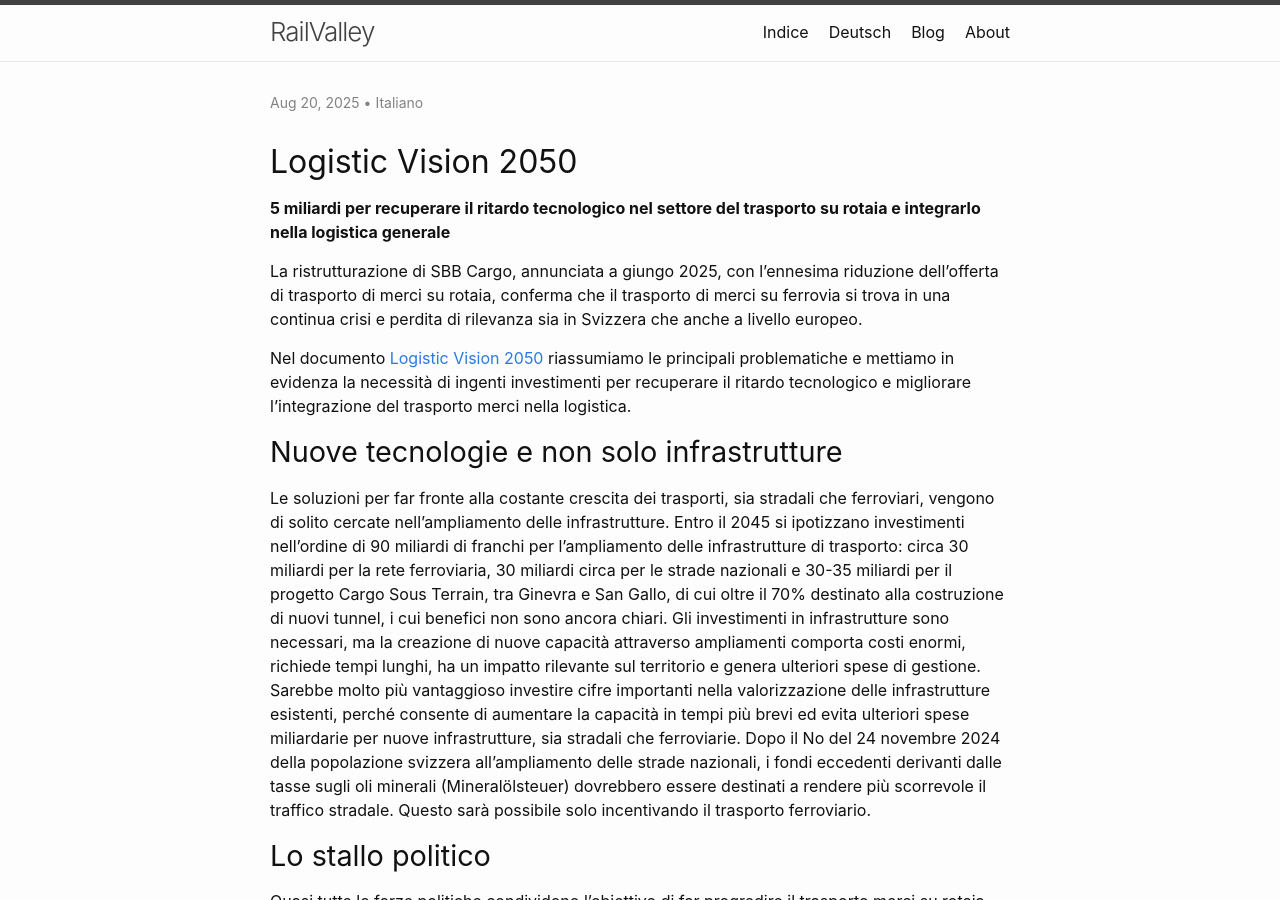
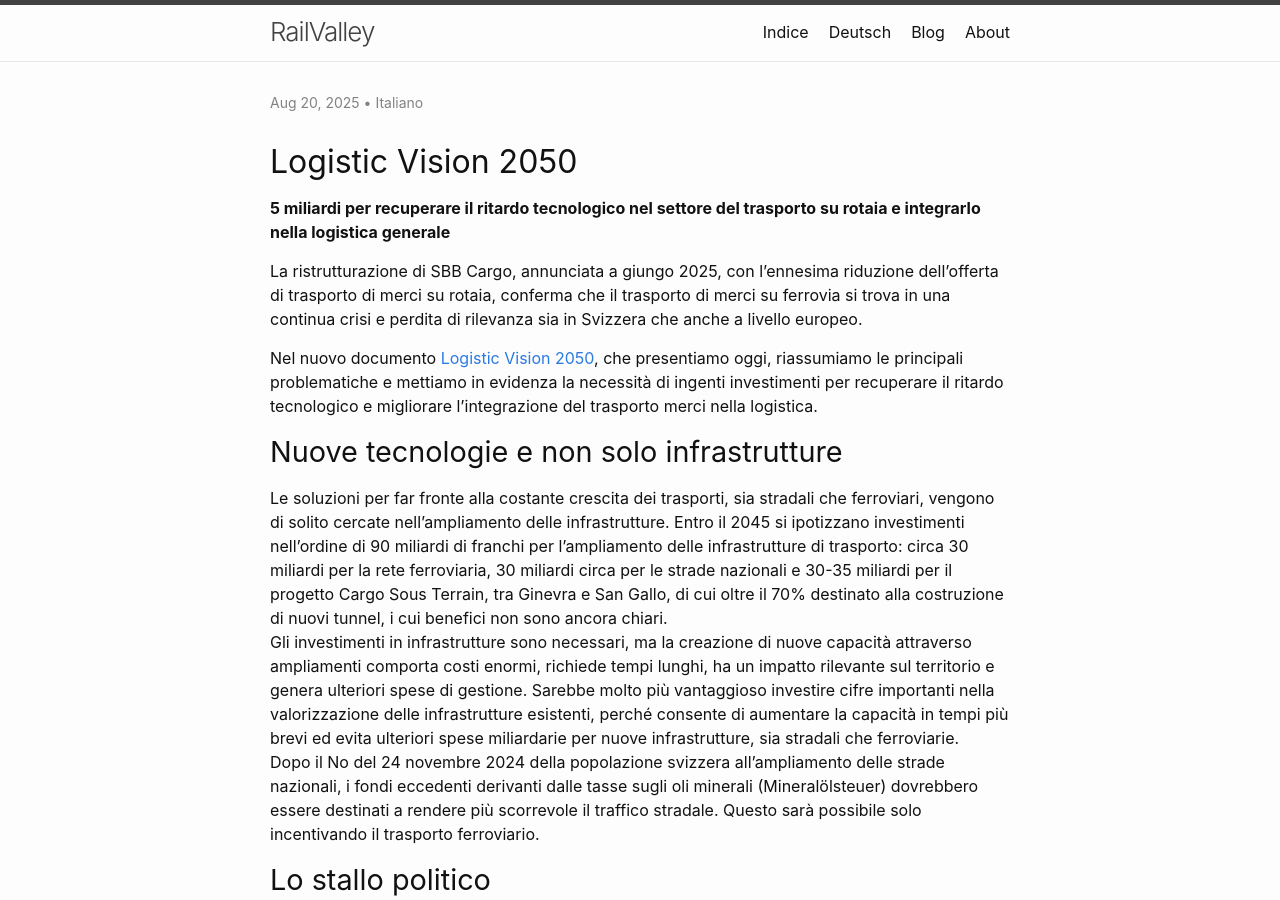
Before and after one commit to Railvalley/railvalley.github.io, a Jekyll site: the page built from _posts/2025-08-20-logistic-vision-2050.md, in a window 1280 px wide and 900 px high. Built offline with Jekyll 4.4.1, drawn with Linux system fonts in a browser that asks for light colours.

Commit message:
Update 2025-08-20-logistic-vision-2050.md

```diff
--- a/_posts/2025-08-20-logistic-vision-2050.md
+++ b/_posts/2025-08-20-logistic-vision-2050.md
@@ -15,11 +15,12 @@ hidden: false
 La ristrutturazione di SBB Cargo, annunciata a giungo 2025, con l’ennesima riduzione dell’offerta di trasporto di merci su rotaia, conferma che il trasporto di merci su ferrovia si trova in una continua crisi e perdita di rilevanza sia in Svizzera che anche a livello europeo.
 
 
-Nel documento [Logistic Vision 2050](/files/logistic-vision-20250/railvalley-logistic-vision-2050.pdf) riassumiamo le principali problematiche e mettiamo in evidenza la necessità di ingenti investimenti per recuperare il ritardo tecnologico e migliorare l’integrazione del trasporto merci nella logistica.
+Nel nuovo documento [Logistic Vision 2050](/files/logistic-vision-20250/railvalley-logistic-vision-2050.pdf), che presentiamo oggi, riassumiamo le principali problematiche e mettiamo in evidenza la necessità di ingenti investimenti per recuperare il ritardo tecnologico e migliorare l’integrazione del trasporto merci nella logistica.
 
 ## Nuove tecnologie e non solo infrastrutture
 Le soluzioni per far fronte alla costante crescita dei trasporti, sia stradali che ferroviari, vengono di solito cercate nell’ampliamento delle infrastrutture. Entro il 2045 si ipotizzano investimenti nell’ordine di 90 miliardi di franchi per l’ampliamento delle infrastrutture di trasporto: circa 30 miliardi per la rete ferroviaria, 30 miliardi circa per le strade nazionali e 30-35 miliardi per il progetto Cargo Sous Terrain, tra Ginevra e San Gallo, di cui oltre il 70% destinato alla costruzione di nuovi tunnel, i cui benefici non sono ancora chiari.
-Gli investimenti in infrastrutture sono necessari, ma la creazione di nuove capacità attraverso ampliamenti comporta costi enormi, richiede tempi lunghi, ha un impatto rilevante sul territorio e genera ulteriori spese di gestione. Sarebbe molto più vantaggioso investire cifre importanti nella valorizzazione delle infrastrutture esistenti, perché consente di aumentare la capacità in tempi più brevi ed evita ulteriori spese miliardarie per nuove infrastrutture, sia stradali che ferroviarie. Dopo il No del 24 novembre 2024 della popolazione svizzera all’ampliamento delle strade nazionali, i fondi eccedenti derivanti dalle tasse sugli oli minerali (Mineralölsteuer) dovrebbero essere destinati a rendere più scorrevole il traffico stradale. Questo sarà possibile solo incentivando il trasporto ferroviario.
+Gli investimenti in infrastrutture sono necessari, ma la creazione di nuove capacità attraverso ampliamenti comporta costi enormi, richiede tempi lunghi, ha un impatto rilevante sul territorio e genera ulteriori spese di gestione. Sarebbe molto più vantaggioso investire cifre importanti nella valorizzazione delle infrastrutture esistenti, perché consente di aumentare la capacità in tempi più brevi ed evita ulteriori spese miliardarie per nuove infrastrutture, sia stradali che ferroviarie.
+Dopo il No del 24 novembre 2024 della popolazione svizzera all’ampliamento delle strade nazionali, i fondi eccedenti derivanti dalle tasse sugli oli minerali (Mineralölsteuer) dovrebbero essere destinati a rendere più scorrevole il traffico stradale. Questo sarà possibile solo incentivando il trasporto ferroviario.
 
 ## Lo stallo politico
 
```
